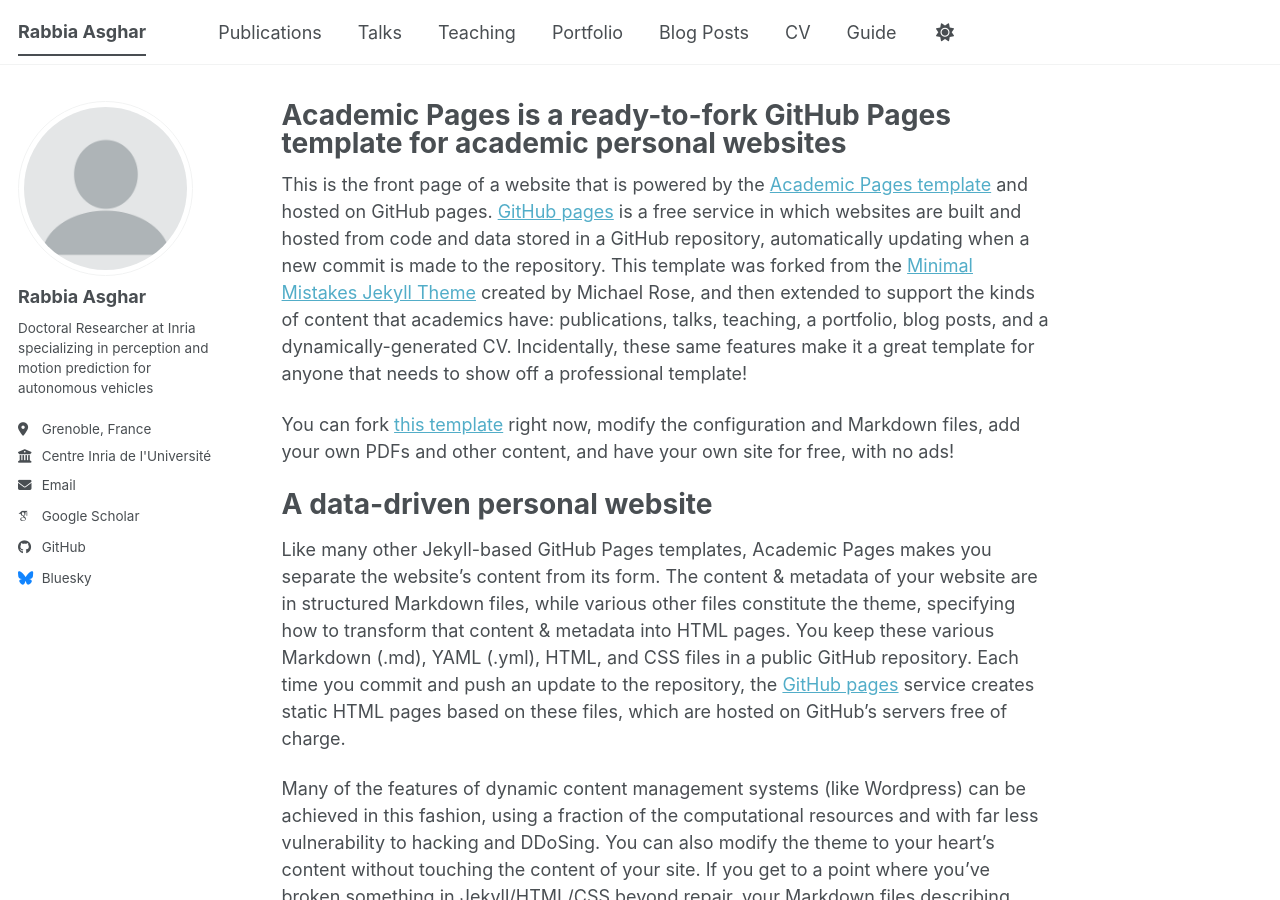
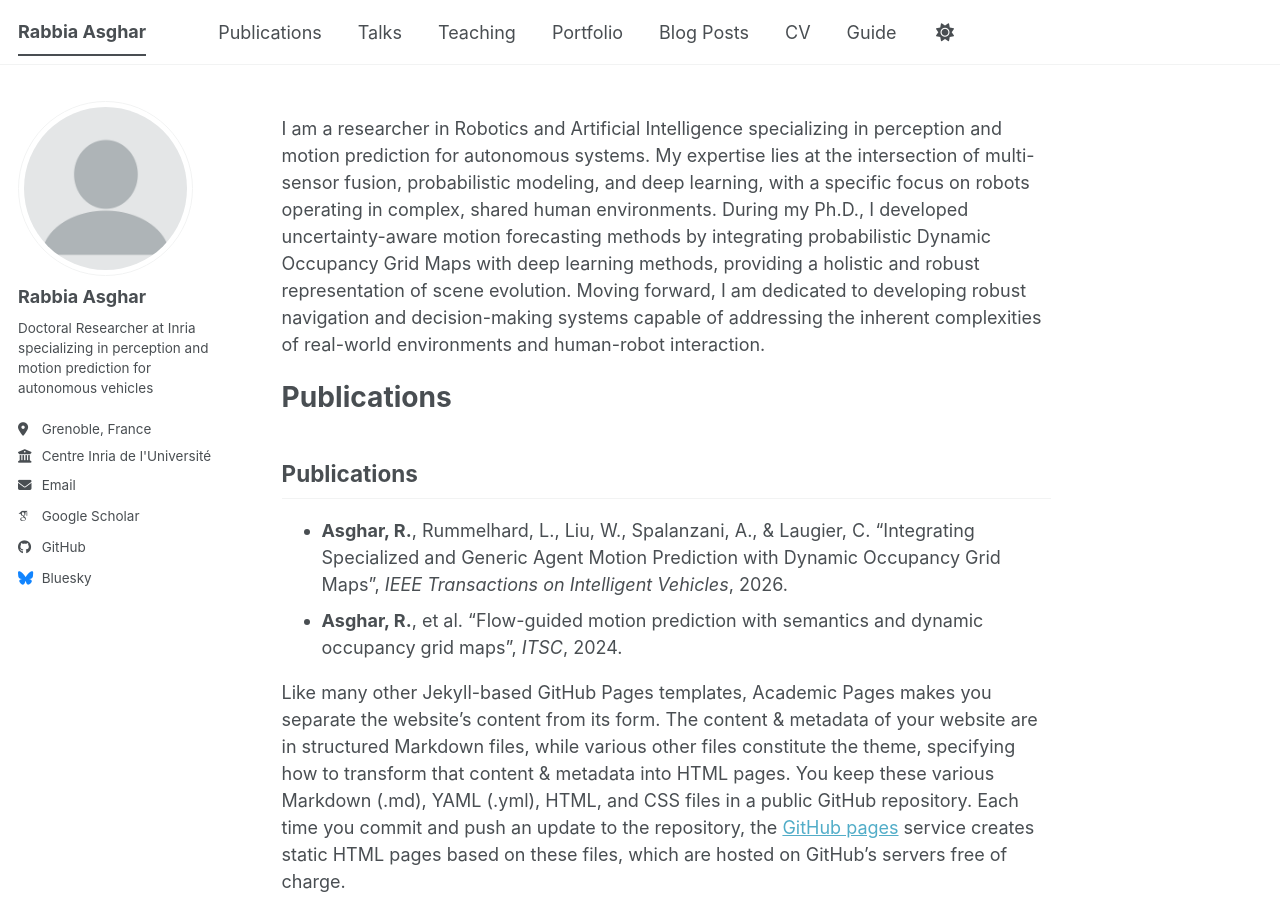
Before and after one commit to rabbia-asghar/rabbia-asghar.github.io, a Jekyll site: the page built from _pages/about.md, in a window 1280 px wide and 900 px high. Built offline with Jekyll 4.4.1, drawn with Linux system fonts in a browser that asks for light colours; some web fonts are replaced; a script bundle is joined from its source files by our own code; library files that are not in the unit come from our copies.

Commit message:
Revise about page with new title and content
Updated the title and added a detailed research description along with a publications section.

```diff
--- a/_pages/about.md
+++ b/_pages/about.md
@@ -1,18 +1,20 @@
 ---
 permalink: /
-title: "Academic Pages is a ready-to-fork GitHub Pages template for academic personal websites"
+title: " "
 author_profile: true
 redirect_from:
   - /about/
   - /about.html
 ---
+I am a researcher in Robotics and Artificial Intelligence specializing in perception and motion prediction for autonomous systems. My expertise lies at the intersection of multi-sensor fusion, probabilistic modeling, and deep learning, with a specific focus on robots operating in complex, shared human environments. During my Ph.D., I developed uncertainty-aware motion forecasting methods by integrating probabilistic Dynamic Occupancy Grid Maps with deep learning methods, providing a holistic and robust representation of scene evolution. Moving forward, I am dedicated to developing robust navigation and decision-making systems capable of addressing the inherent complexities of real-world environments and human-robot interaction.
 
-This is the front page of a website that is powered by the [Academic Pages template](https://github.com/academicpages/academicpages.github.io) and hosted on GitHub pages. [GitHub pages](https://pages.github.com) is a free service in which websites are built and hosted from code and data stored in a GitHub repository, automatically updating when a new commit is made to the repository. This template was forked from the [Minimal Mistakes Jekyll Theme](https://mmistakes.github.io/minimal-mistakes/) created by Michael Rose, and then extended to support the kinds of content that academics have: publications, talks, teaching, a portfolio, blog posts, and a dynamically-generated CV. Incidentally, these same features make it a great template for anyone that needs to show off a professional template!
+Publications
+======
+<!-- <a name="publications"></a> -->
+## Publications
+* **Asghar, R.**, Rummelhard, L., Liu, W., Spalanzani, A., & Laugier, C. "Integrating Specialized and Generic Agent Motion Prediction with Dynamic Occupancy Grid Maps", *IEEE Transactions on Intelligent Vehicles*, 2026.
+* **Asghar, R.**, et al. "Flow-guided motion prediction with semantics and dynamic occupancy grid maps", *ITSC*, 2024.
 
- You can fork [this template](https://github.com/academicpages/academicpages.github.io) right now, modify the configuration and Markdown files, add your own PDFs and other content, and have your own site for free, with no ads!
-
-A data-driven personal website
-======
 Like many other Jekyll-based GitHub Pages templates, Academic Pages makes you separate the website's content from its form. The content & metadata of your website are in structured Markdown files, while various other files constitute the theme, specifying how to transform that content & metadata into HTML pages. You keep these various Markdown (.md), YAML (.yml), HTML, and CSS files in a public GitHub repository. Each time you commit and push an update to the repository, the [GitHub pages](https://pages.github.com/) service creates static HTML pages based on these files, which are hosted on GitHub's servers free of charge.
 
 Many of the features of dynamic content management systems (like Wordpress) can be achieved in this fashion, using a fraction of the computational resources and with far less vulnerability to hacking and DDoSing. You can also modify the theme to your heart's content without touching the content of your site. If you get to a point where you've broken something in Jekyll/HTML/CSS beyond repair, your Markdown files describing your talks, publications, etc. are safe. You can rollback the changes or even delete the repository and start over - just be sure to save the Markdown files! You can also write scripts that process the structured data on the site, such as [this one](https://github.com/academicpages/academicpages.github.io/blob/master/talkmap.ipynb) that analyzes metadata in pages about talks to display [a map of every location you've given a talk](https://academicpages.github.io/talkmap.html).
```
